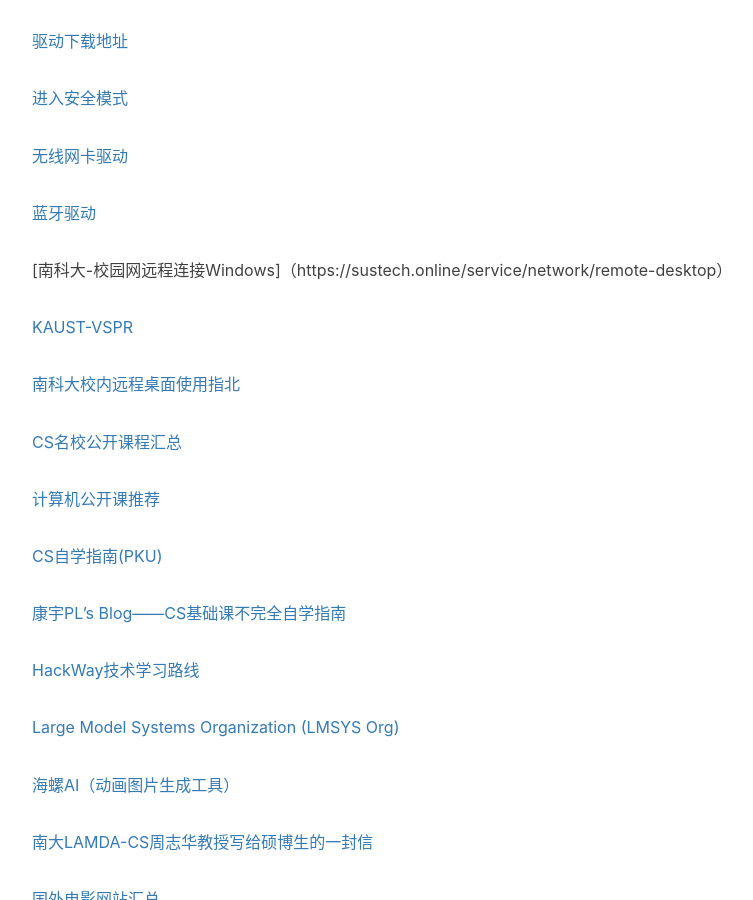
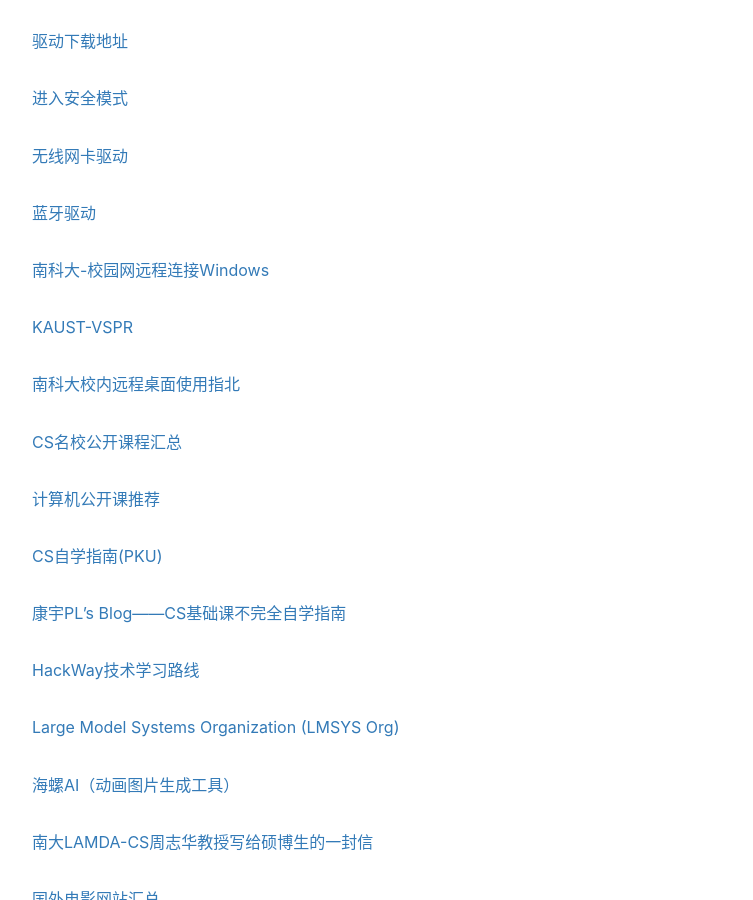
Before and after one commit to sunming3316/sunming3316.github.io, a Jekyll site: the page built from _posts/2024-09-11-Enjoyable-Web.markdown, in a window 1280 px wide and 900 px high, scrolled down 1838 px. Shown: the whole window, without its empty margins (233-986 px from the left). Built offline with Jekyll 4.4.1, drawn with Linux system fonts in a browser that asks for light colours; nearby versions of some CDN libraries; comment, search, counter and statistics services are not loaded.

Commit message:
change enjoyable-web

```diff
--- a/_posts/2024-09-11-Enjoyable-Web.markdown
+++ b/_posts/2024-09-11-Enjoyable-Web.markdown
@@ -64,7 +64,7 @@
 
 [蓝牙驱动](https://downloadmirror.intel.com/825880/BT-23.60.0-64UWD-Win10-Win11.exe)
 
-[南科大-校园网远程连接Windows]（https://sustech.online/service/network/remote-desktop）
+[南科大-校园网远程连接Windows](https://sustech.online/service/network/remote-desktop)
 
 [KAUST-VSPR](https://vsrp.kaust.edu.sa)
 
```
